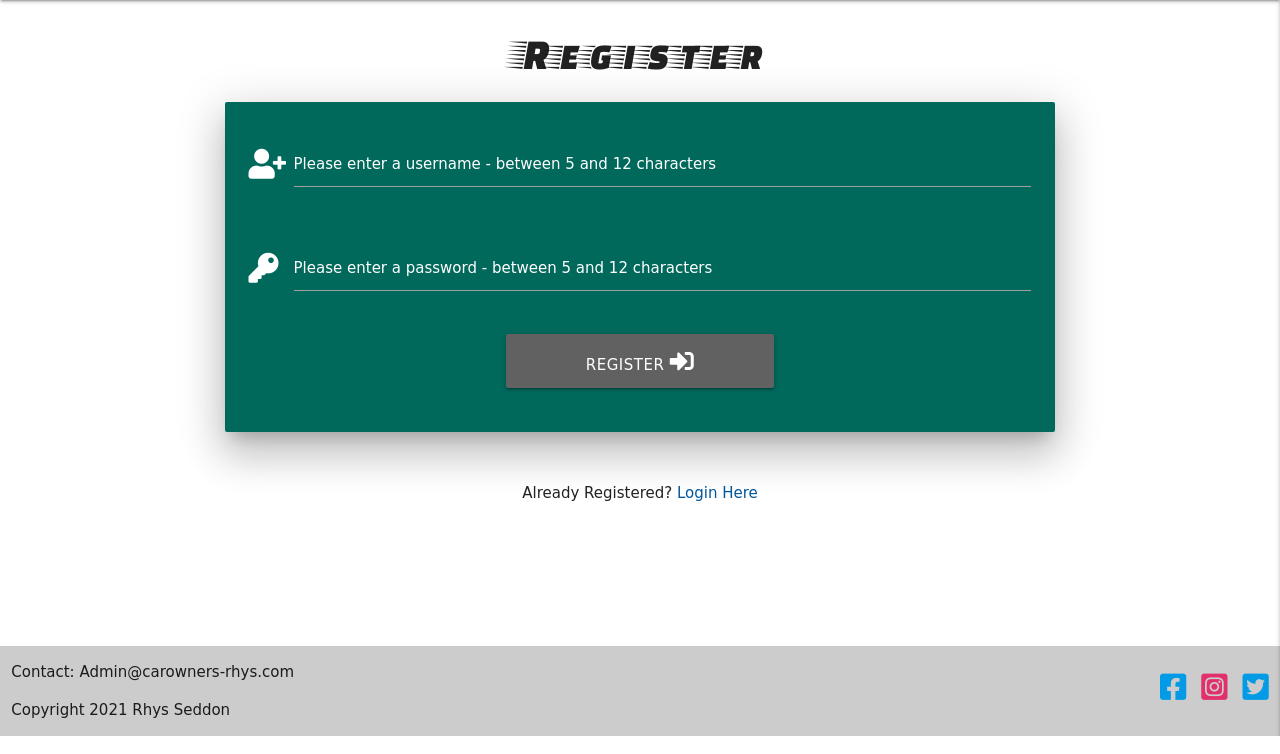
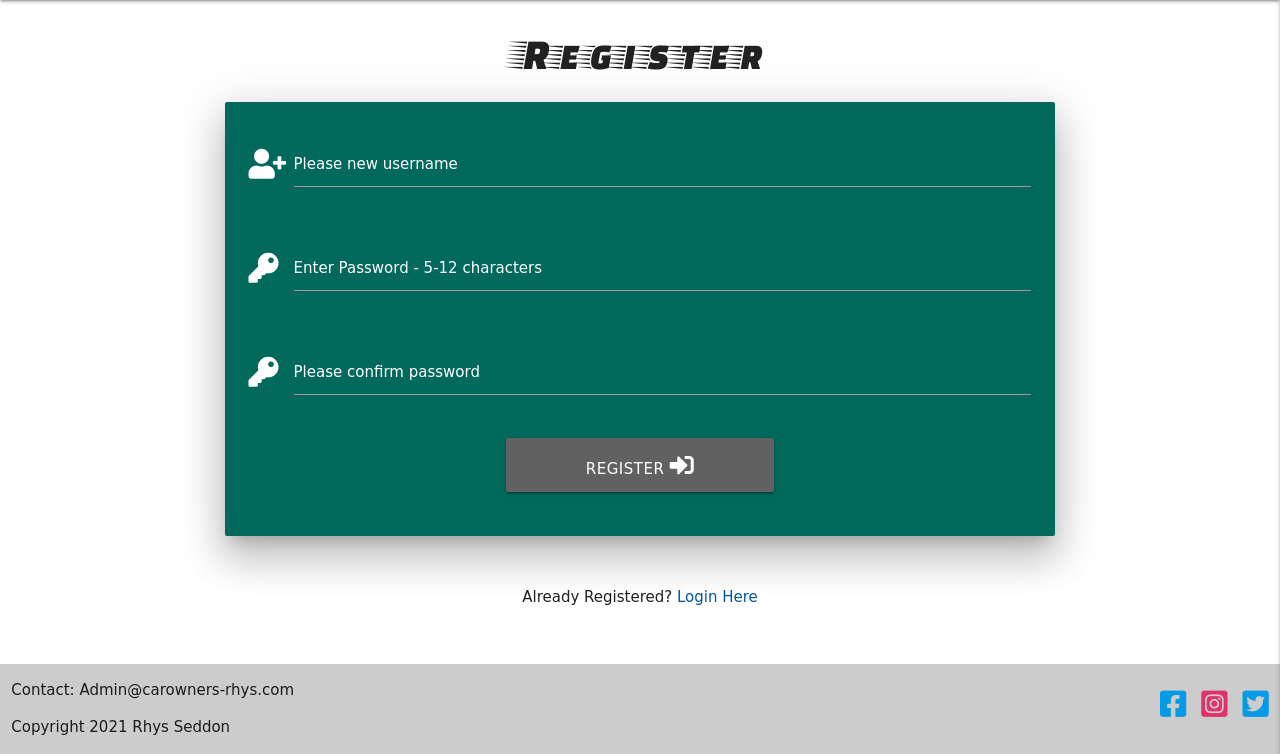
Before and after one commit to rhysseddon/Car-Owner-Reviews-MS3-Project, a Flask app: page /register in a window 1280 px wide. Shown: the part 64-818 px from the top of the page. Run offline with Flask 2, Linux system fonts and the light colour scheme; some libraries are stand-ins or nearby versions; some web fonts are replaced.

Commit message:
Added password confirmation functionality

```diff
--- a/app.py
+++ b/app.py
@@ -54,21 +54,27 @@ def register():
         # Check if the username exists in the database
         existing_user = mongo.db.users.find_one(
             {"username": request.form.get("username").lower()})
-
+        password = request.form.get("password")
+        confirm_password = request.form.get("confirm_password")
         if existing_user:
             flash("Username already taken!")
             return redirect(url_for("register"))
 
-        register_form = {
-            "username": request.form.get("username").lower(),
-            "password": generate_password_hash(request.form.get("password"))
-        }
-        mongo.db.users.insert_one(register_form)
+        if password == confirm_password:
 
-        # put the user into 'session' cookie
-        session["user"] = request.form.get("username").lower()
-        flash("Welcome to the club!")
-        return redirect(url_for("profile", username=session["user"]))
+            register_form = {
+                "username": request.form.get("username").lower(),
+                "password": generate_password_hash(
+                    request.form.get("password"))
+            }
+            mongo.db.users.insert_one(register_form)
+
+            # put the user into 'session' cookie
+            session["user"] = request.form.get("username").lower()
+            flash("Welcome to the club!")
+            return redirect(url_for("profile", username=session["user"]))
+
+        flash("Passwords do not match!")
 
     return render_template("register.html")
 
--- a/templates/home.html
+++ b/templates/home.html
@@ -24,8 +24,8 @@
                     <div class="valign-wrapper search-bar center-align">
                         <div class="input-field">
                             <i class="fas fa-search prefix"></i>
-                            <input type="text" name="query" id="query" minlength="3" class="validate" required>
-                            <label for="query">Search Make or Model</label>
+                            <input type="text" name="query" id="query" minlength="1" class="validate" required>
+                            <label for="query">Search Vehicle</label>
                         </div>
                         <div class="">
                             <button type="submit" class="btn-small teal darken-2">
--- a/templates/register.html
+++ b/templates/register.html
@@ -10,10 +10,9 @@
                 <div class="row">
                     <div class="input-field col s12">
                         <i class="fas fa-user-plus prefix white-text"></i>
-                        <input id="username" name="username" type="text" minlength="5" maxlength="12"
-                            pattern="^[a-zA-Z0-9]{5,12}$" class="validate" required>
-                        <label for="username" class="white-text">Please enter a username - between 5 and 12
-                            characters</label>
+                        <input id="username" name="username" type="text" minlength="5" maxlength="50"
+                            pattern="^[a-zA-Z0-9@.]{5,50}$" class="validate" required>
+                        <label for="username" class="white-text">Please new username</label>
                     </div>
                 </div>
                 <!-- Password input -->
@@ -22,8 +21,17 @@
                         <i class="fas fa-key prefix white-text"></i>
                         <input id="password" name="password" type="password" minlength="5" maxlength="12"
                             pattern="^[a-zA-Z0-9]{5,12}$" class="validate" required>
-                        <label for="password" class="white-text">Please enter a password - between 5 and 12
+                        <label for="password" class="white-text">Enter Password - 5-12
                             characters</label>
+                    </div>
+                </div>
+                <!-- Confirm password input -->
+                <div class="row">
+                    <div class="input-field col s12">
+                        <i class="fas fa-key prefix white-text"></i>
+                        <input id="confirm_password" name="confirm_password" type="password" minlength="5" maxlength="12"
+                            pattern="^[a-zA-Z0-9]{5,12}$" class="validate" required>
+                        <label for="confirm_password" class="white-text">Please confirm password</label>
                     </div>
                 </div>
                 <!-- Register button -->
```
Also changed, not shown: TESTING.md (+1 -1 lines).
